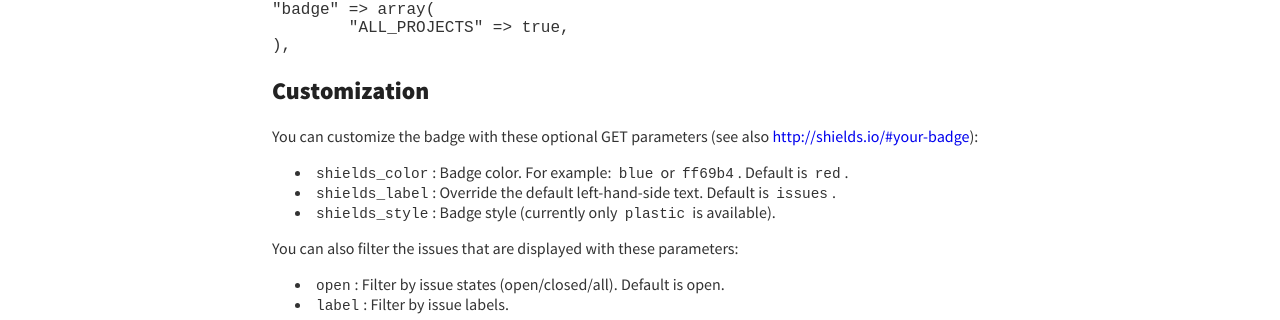
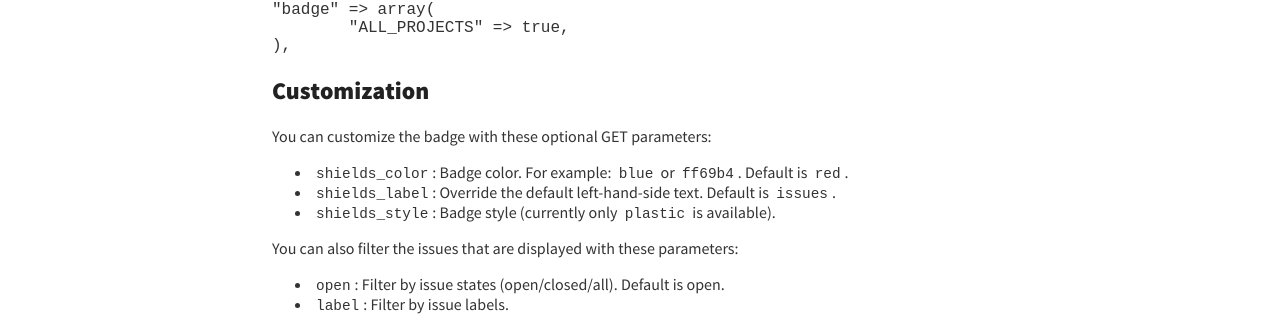
Before and after one commit to bugtrackr/bugtrackr.github.io, a Jekyll site: the page built from api/badges.html, in a window 1280 px wide. Shown: the part 560-880 px from the top of the page. Built offline with Jekyll 4.4.1, drawn with Linux system fonts in a browser that asks for light colours.

Commit message:
Remove http://shields.io/#your-badge

```diff
--- a/api/badges.html
+++ b/api/badges.html
@@ -41,7 +41,7 @@ https://example.com/index.php?page=api&amp;project=PROJECTNAME&amp;XMODE=badge
 
 <h2 id="customization">Customization</h2>
 
-<p>You can customize the badge with these optional GET parameters (see also <a href="http://shields.io/#your-badge">http://shields.io/#your-badge</a>):
+<p>You can customize the badge with these optional GET parameters:
 <ul>
 	<li><code>shields_color</code>: Badge color. For example: <code>blue</code> or <code>ff69b4</code>. Default is <code>red</code>.</li>
 	<li><code>shields_label</code>: Override the default left-hand-side text. Default is <code>issues</code>.</li>
```
